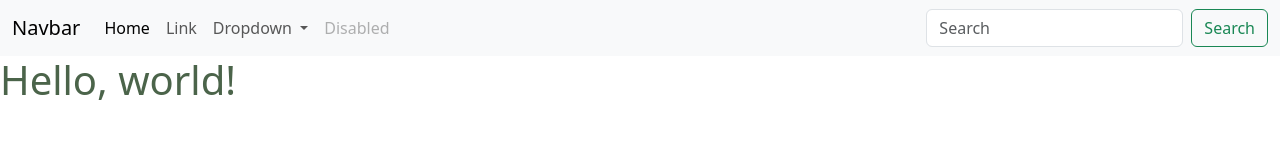
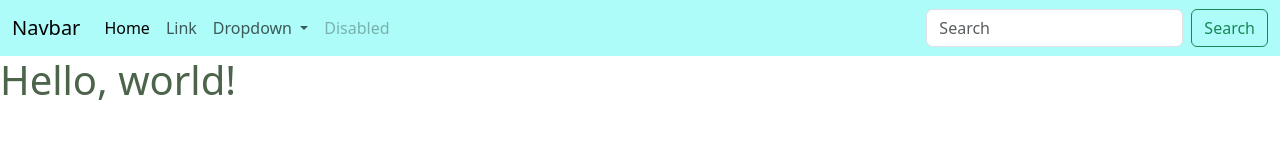
Before and after one commit to Queenscripts/bootstrapdemoOct23, a plain HTML site: page index.html in a window 1280 px wide. Drawn offline with nearby package versions, Linux system fonts and the light colour scheme.

Commit message:
nav color change

```diff
--- a/index.html
+++ b/index.html
@@ -4,12 +4,11 @@
     <meta charset="utf-8">
     <meta name="viewport" content="width=device-width, initial-scale=1">
     <title>Bootstrap demo</title>
+    <link href="https://cdn.jsdelivr.net/npm/bootstrap@5.3.2/dist/css/bootstrap.min.css" rel="stylesheet" integrity="sha384-T3c6CoIi6uLrA9TneNEoa7RxnatzjcDSCmG1MXxSR1GAsXEV/Dwwykc2MPK8M2HN" crossorigin="anonymous">
     <link href="./style.css" rel="stylesheet">
-    <link href="https://cdn.jsdelivr.net/npm/bootstrap@5.3.2/dist/css/bootstrap.min.css" rel="stylesheet" integrity="sha384-T3c6CoIi6uLrA9TneNEoa7RxnatzjcDSCmG1MXxSR1GAsXEV/Dwwykc2MPK8M2HN" crossorigin="anonymous">
-
   </head>
   <body>
-    <nav class="navbar navbar-expand-lg navbar-light bg-light">
+    <nav class="aqua navbar navbar-expand-lg navbar-light bg-light">
         <div class="container-fluid">
           <a class="navbar-brand" href="#">Navbar</a>
           <button class="navbar-toggler" type="button" data-bs-toggle="collapse" data-bs-target="#navbarSupportedContent" aria-controls="navbarSupportedContent" aria-expanded="false" aria-label="Toggle navigation">
--- a/style.css
+++ b/style.css
@@ -1,3 +1,7 @@
 h1{
    color: #4B644A !important;
 }
+
+.aqua{
+   background-color:#ADFCF9 !important;
+}
```
Also changed, not shown: 1 other file.
